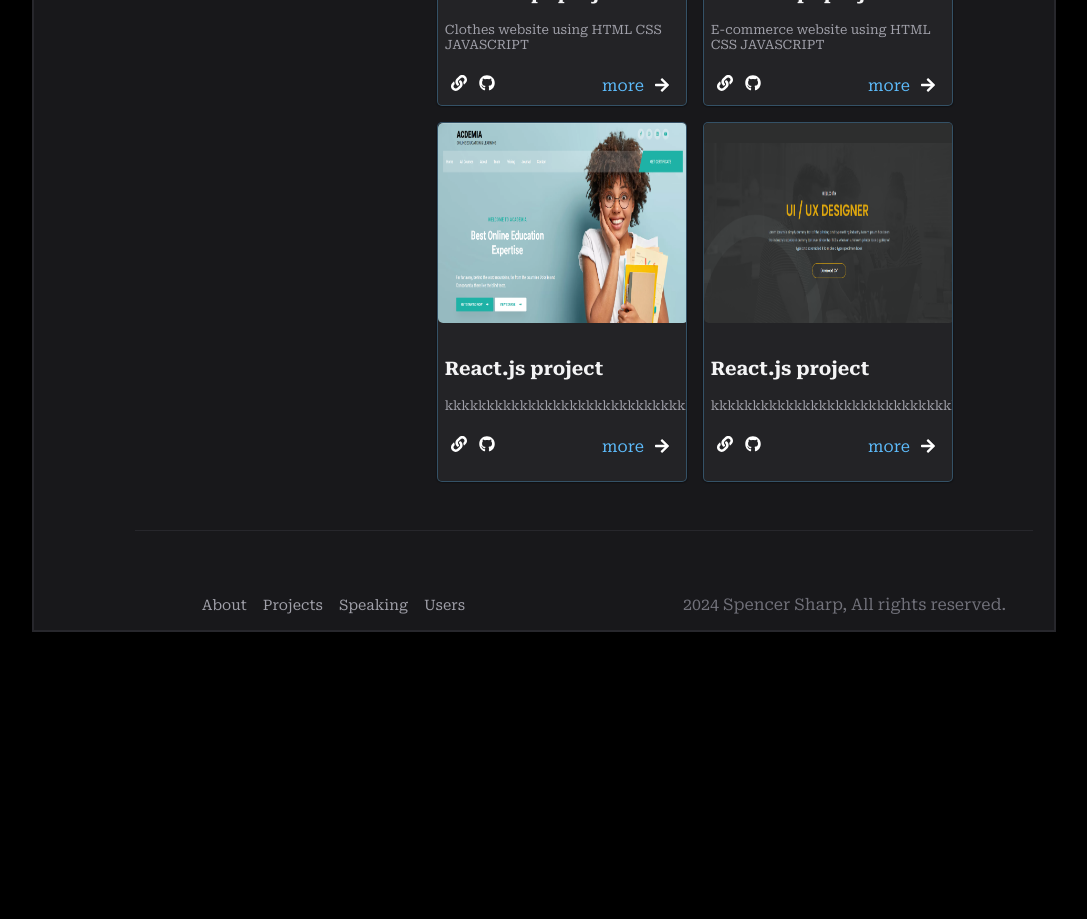
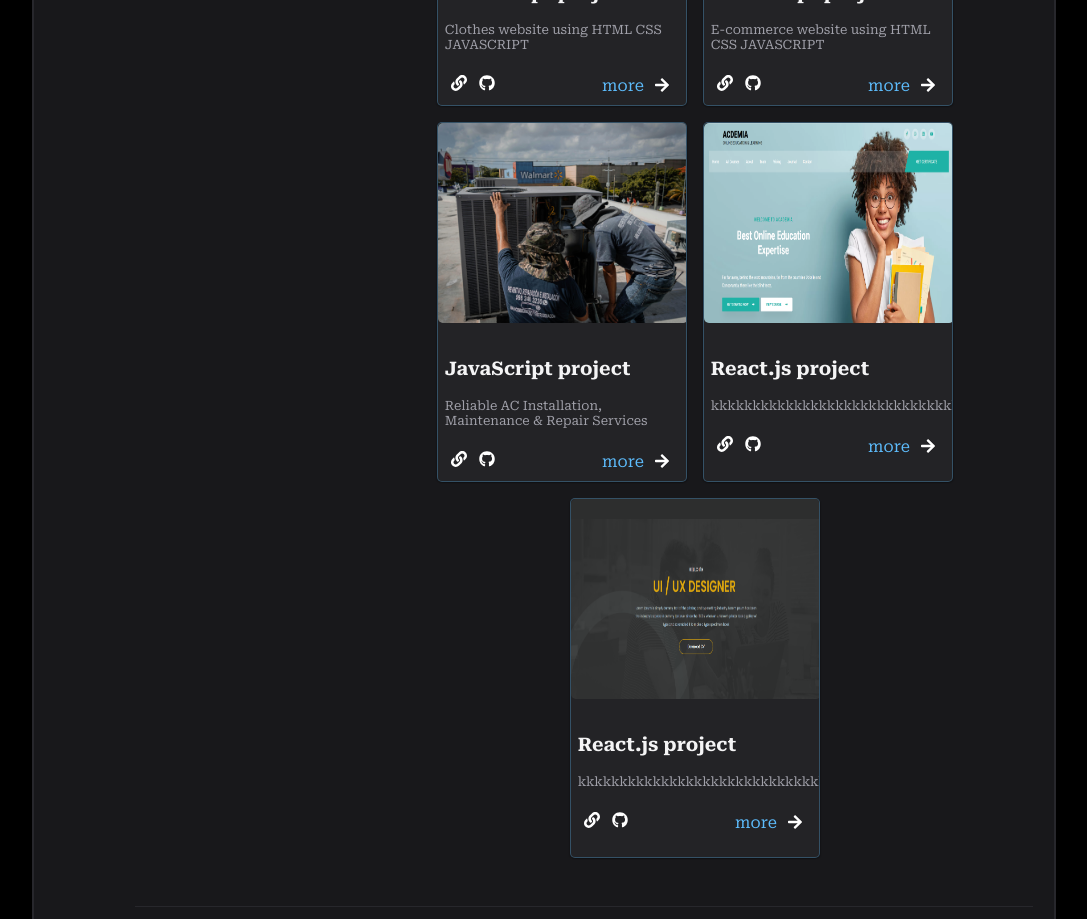
Before and after one commit to MichealSoliman/Portfolio, a React (Create React App) app: page /projects in a window 1280 px wide. Shown: the part 1200-2119 px from the top of the page, without its empty margins (96-1183 px from the left). Before the commit the page ends 1832 px from the top, so only its background shows below. Built offline with nearby package versions, Linux system fonts and the light colour scheme.

Commit message:
add project Air-cool

```diff
--- a/src/components/main/myProjects.js
+++ b/src/components/main/myProjects.js
@@ -68,6 +68,15 @@ export const myProjects = [
     urlGithub: "https://github.com/MichealSoliman/e-commerce-web-site",
     subtitle: "E-commerce website using HTML CSS JAVASCRIPT "
   },
+  {
+    all: "all",
+    projectTitle: "JavaScript project",
+    category: "JavaScript",
+    imgPath: "./images/carousel-1.jpg",
+    url : "https://air-cool-tau.vercel.app/",
+    urlGithub: "https://github.com/MichealSoliman/Air-cool",
+    subtitle: "Reliable AC Installation, Maintenance & Repair Services "
+  },
 
   // ==================
   //  React.js project
```
Also changed, not shown: public/images/carousel-1.jpg (added).
